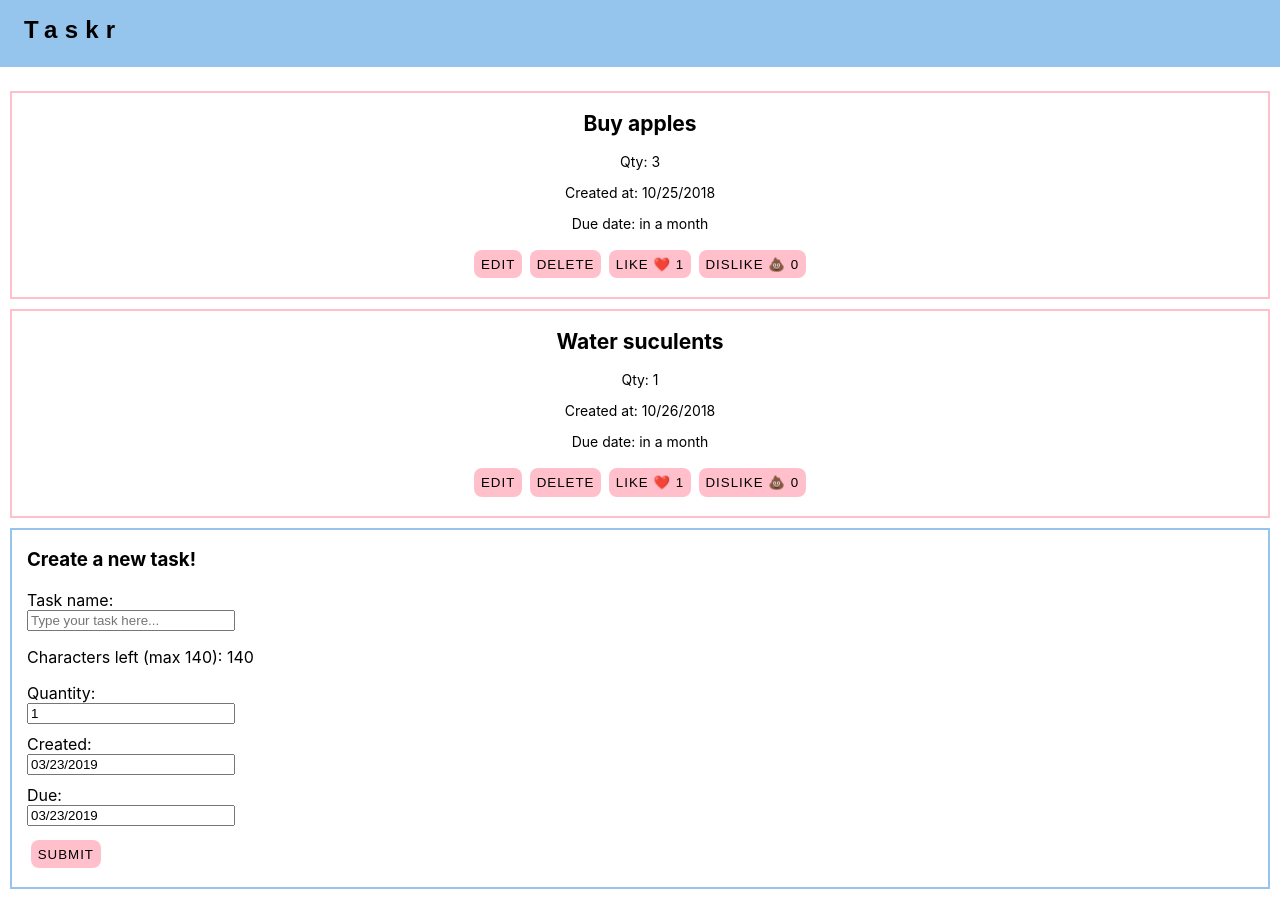
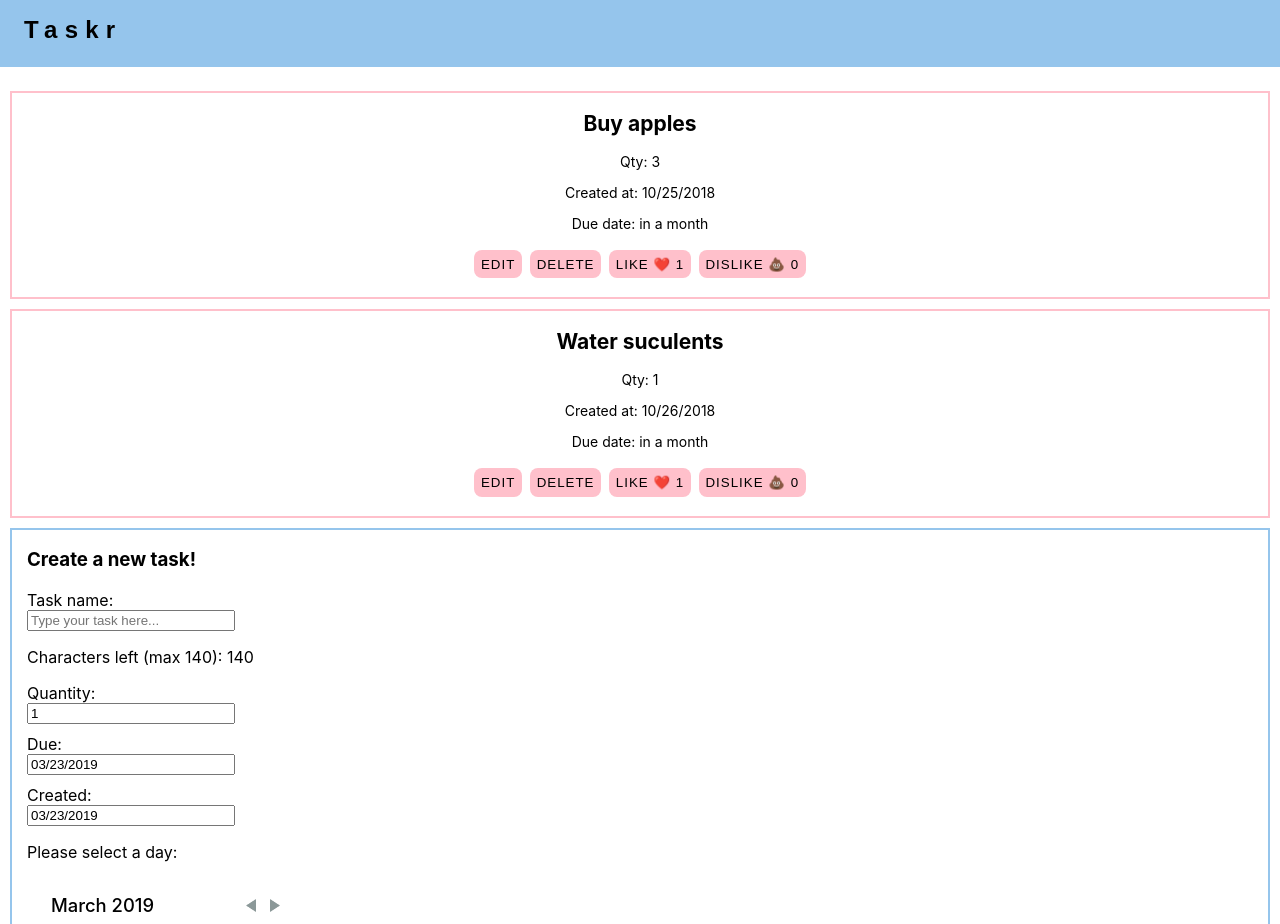
Before and after one commit to julianajlk/taskr-practice, a React (Create React App) app: page / in a window 1280 px wide. Shown: the top 924 px of the page. Before the commit the page ends 899 px from the top, so only its background shows below. Built offline with nearby package versions, Linux system fonts and the light colour scheme; a web font is replaced by a local one.

Commit message:
Added DayPicker to Form

```diff
--- a/package.json
+++ b/package.json
@@ -5,6 +5,7 @@
   "dependencies": {
     "moment": "^2.24.0",
     "react": "^16.6.3",
+    "react-day-picker": "^7.3.0",
     "react-daypicker": "^3.0.8",
     "react-dom": "^16.6.3",
     "react-scripts": "2.1.1"
--- a/src/components/EditTask.js
+++ b/src/components/EditTask.js
@@ -14,6 +14,7 @@ class EditTask extends React.Component {
     this.state = {
       name: "",
       quantity: "",
+      due: "",
       id: ""
     };
   }
@@ -22,6 +23,7 @@ class EditTask extends React.Component {
     this.setState({
       name: this.props.mockData.name,
       quantity: this.props.mockData.quantity,
+      due: this.props.mockData.due,
       id: this.props.mockData.id
     });
   }
@@ -63,6 +65,16 @@ class EditTask extends React.Component {
                 }
               />
             </p>
+            <p>
+              Due date:{" "}
+              <input
+                className="edit-input"
+                type="text"
+                name="due"
+                value={this.state.due}
+                onChange={event => this.setState({ name: event.target.value })}
+              />
+            </p>
             <p>Created at: {this.props.mockData.date}</p>
             <button onClick={() => this.props.cancel()}>Cancel</button>
             <button onClick={() => console.log("clicked")}>Save</button>
--- a/src/components/Form.js
+++ b/src/components/Form.js
@@ -1,5 +1,7 @@
 import React from "react";
 import moment from "moment";
+import DayPicker from 'react-day-picker';
+import 'react-day-picker/lib/style.css';
 
 class Form extends React.Component {
   constructor() {
@@ -9,8 +11,15 @@ class Form extends React.Component {
       quantity: 1,
       count: 0,
       date: moment().format("MM/DD/YYYY"),
-      due: moment().format("MM/DD/YYYY")
+      due: moment().format("MM/DD/YYYY"),
+      selectedDay: undefined
     };
+  }
+
+  handleDayClick = day => {
+    this.setState({
+      selectedDay: day
+    })
   }
 
   handleOnChange = event => {
@@ -69,6 +78,15 @@ class Form extends React.Component {
             />
           </label>
           <label>
+            Due:
+            <input
+              type="text"
+              name="due"
+              value={this.state.due}
+              onChange={event => this.handleOnChange(event)}
+            />
+          </label>
+          <label>
             Created:
             <input
               type="text"
@@ -77,17 +95,13 @@ class Form extends React.Component {
               onChange={event => this.handleOnChange(event)}
             />
           </label>
-          <label>
-            Due:
-            <input
-              type="text"
-              name="due"
-              value={this.state.due}
-              onChange={event => this.handleOnChange(event)}
-            />
-          </label>
-
-
+          {this.state.selectedDay ? (
+          <p>Your due date is: {this.state.selectedDay.toLocaleDateString()}</p>
+        ) : (
+          <p>Please select a day:</p>
+        )}
+          <DayPicker onDayClick={this.handleDayClick}
+          selectedDays={this.state.selectedDay}/>
           <button type="submit">Submit</button>
         </form>
       </div>
```
Also changed, not shown: 1 other file (tests, documents, lock files or other folders).
